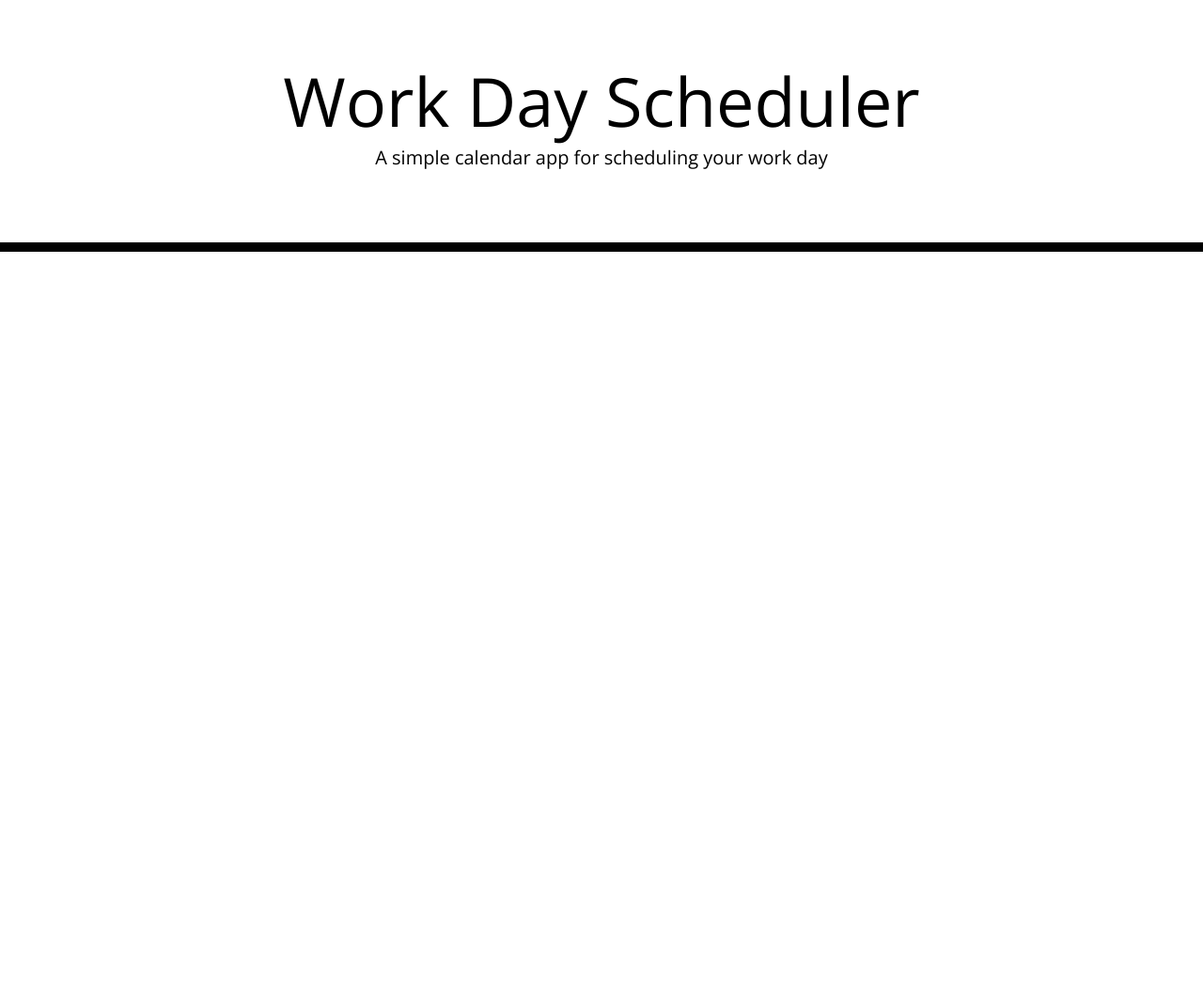
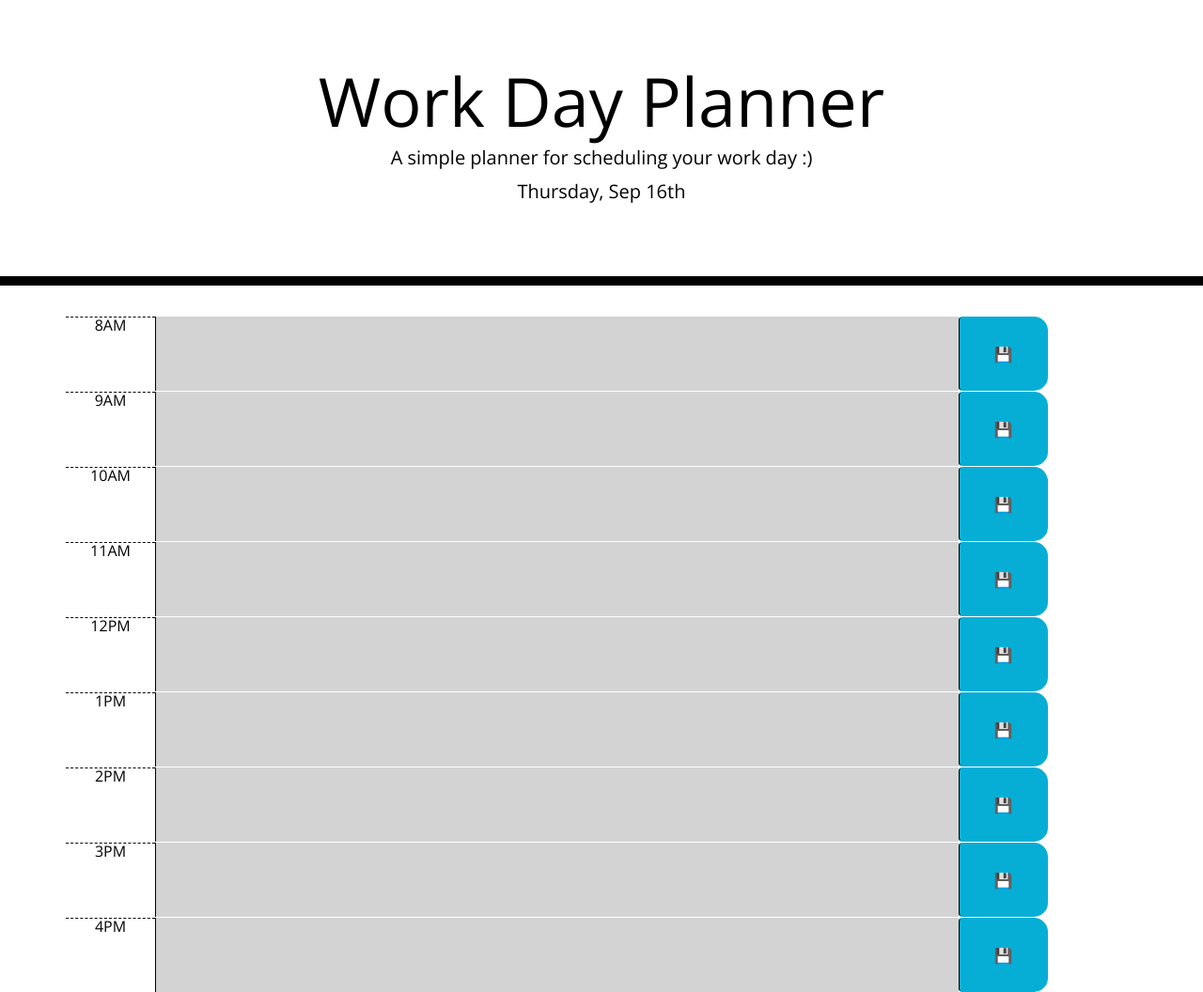
Before and after one commit to pvalte/Workday-Planner, a plain HTML site: page index.html in a window 1280 px wide. Shown: the whole page at 94% size. Before the commit the page ends 800 px from the top, so only its background shows below. Drawn offline with nearby package versions, Linux system fonts and the light colour scheme; files that its build step writes are made by us from their sources.

Commit message:
add styling and functionality

```diff
--- /dev/null
+++ b/assets/script.js
@@ -0,0 +1,60 @@
+var list = JSON.parse(localStorage.getItem('plannarAppts')) || [];
+
+//WHEN I open the planner THEN the current day is displayed at the top of the calendar
+var todaysDate = moment();
+$('#currentDay').append(todaysDate.format('dddd, MMM Do'));
+
+//Each timeblock is color coded to indicate whether it is in the past, present, or future
+var colorCoder = function() {
+  var hours = $('.hour');
+  var descriptions = $('.description');
+  for(var i = 0; i < hours.length; i++) {
+      var hourName = hours[i].textContent;
+      var convertedHour = moment(hourName, ["hA"]).format("HH");
+      var currentHour = moment(todaysDate).format("HH");
+      var hourDiff = currentHour - convertedHour;
+
+    if (hourDiff > 0) {
+      descriptions[i].className += ' past';
+    } else if (hourDiff === 0) {
+      descriptions[i].className += ' present';
+    } else {
+      descriptions[i].className += ' future';
+    }
+  }
+};
+
+//WHEN I click the save button for that timeblock THEN the text for that event is saved in local storage
+$('.saveBtn').on('click', function () {
+  // get nearby values
+  var value = $(this)
+    .siblings('textarea')
+    .val();
+  var time = $(this)
+    .parent()
+    .attr('id');
+
+  localStorage.setItem(time, value);
+})
+
+//TO DO: WHEN I refresh the page THEN the saved events persist
+function renderAppointments() {
+  //get data from local storage
+  var timeBlocks = $('.time-block');
+  var textAreas = $('textarea');
+  console.log(timeBlocks);
+  console.log(textAreas);
+
+  for(var i = 0; i < timeBlocks.length; i++) {
+    var timeId = timeBlocks[i].id;
+    var value = localStorage.getItem(timeId);
+
+    if (value) {
+      textAreas[i].textContent = value;
+    }
+  }
+}
+
+// render our to-dos on page load
+renderAppointments();
+colorCoder();
--- a/assets/style.css
+++ b/assets/style.css
@@ -44,17 +44,14 @@ textarea{
 
 .past {
   background-color: #d3d3d3;
-  color: white;
 }
 
 .present {
   background-color: #ff6961;
-  color: white;
 }
 
 .future {
   background-color: #77dd77;
-  color: white;
 }
 
 .saveBtn {
--- a/index.html
+++ b/index.html
@@ -1,38 +1,86 @@
 <!DOCTYPE html>
 <html lang="en">
+
 <head>
   <meta charset="UTF-8" />
   <meta name="viewport" content="width=device-width, initial-scale=1.0" />
   <meta http-equiv="X-UA-Compatible" content="ie=edge" />
-    <link
-      rel="stylesheet"
-      href="https://stackpath.bootstrapcdn.com/bootstrap/4.3.1/css/bootstrap.min.css"
-    />
-    <link
-      rel="stylesheet"
-      href="https://use.fontawesome.com/releases/v5.8.1/css/all.css"
-      integrity="sha384-50oBUHEmvpQ+1lW4y57PTFmhCaXp0ML5d60M1M7uH2+nqUivzIebhndOJK28anvf"
-      crossorigin="anonymous"
-    />
-    <link
-      href="https://fonts.googleapis.com/css?family=Open+Sans&display=swap"
-      rel="stylesheet"
-    />
-    <link rel="stylesheet" href="style.css" />
+  <link rel="stylesheet" href="https://stackpath.bootstrapcdn.com/bootstrap/4.3.1/css/bootstrap.min.css" />
+  <link rel="stylesheet" href="https://use.fontawesome.com/releases/v5.8.1/css/all.css"
+    integrity="sha384-50oBUHEmvpQ+1lW4y57PTFmhCaXp0ML5d60M1M7uH2+nqUivzIebhndOJK28anvf" crossorigin="anonymous" />
+  <link href="https://fonts.googleapis.com/css?family=Open+Sans&display=swap" rel="stylesheet" />
+  <link rel="stylesheet" href="assets/style.css" />
   <title>Work Day Scheduler</title>
 </head>
 
 <body>
   <header class="jumbotron">
-      <h1 class="display-3">Work Day Scheduler</h1>
-      <p class="lead">A simple calendar app for scheduling your work day</p>
+    <h1 class="display-3">Work Day Planner</h1>
+    <p class="lead">A simple planner for scheduling your work day :)</p>
     <p id="currentDay" class="lead"></p>
   </header>
   <div class="container">
     <!-- Timeblocks go here -->
+
+    <div id="hour-8" class="row time-block">
+      <div class="col-md-1 hour">8AM</div>
+      <textarea class="col-md-9 description"></textarea>
+      <button class="col-md-1 btn saveBtn">💾</button>
+    </div>
+
+    <div id="hour-9" class="row time-block">
+      <div class="col-md-1 hour">9AM</div>
+      <textarea class="col-md-9 description"></textarea>
+      <button class="col-md-1 btn saveBtn">💾</button>
+    </div>
+
+    <div id="hour-10" class="row time-block">
+      <div class="col-md-1 hour">10AM</div>
+      <textarea class="col-md-9 description"></textarea>
+      <button class="col-md-1 btn saveBtn">💾</button>
+    </div>
+
+    <div id="hour-11" class="row time-block">
+      <div class="col-md-1 hour">11AM</div>
+      <textarea class="col-md-9 description"></textarea>
+      <button class="col-md-1 btn saveBtn">💾</button>
+    </div>
+
+    <div id="hour-12" class="row time-block">
+      <div class="col-md-1 hour">12PM</div>
+      <textarea class="col-md-9 description"></textarea>
+      <button class="col-md-1 btn saveBtn">💾</button>
+    </div>
+
+    <div id="hour-1" class="row time-block">
+      <div class="col-md-1 hour">1PM</div>
+      <textarea class="col-md-9 description"></textarea>
+      <button class="col-md-1 btn saveBtn">💾</button>
+    </div>
+
+    <div id="hour-2" class="row time-block">
+      <div class="col-md-1 hour">2PM</div>
+      <textarea class="col-md-9 description"></textarea>
+      <button class="col-md-1 btn saveBtn">💾</button>
+    </div>
+
+    <div id="hour-3" class="row time-block">
+      <div class="col-md-1 hour">3PM</div>
+      <textarea class="col-md-9 description"></textarea>
+      <button class="col-md-1 btn saveBtn">💾</button>
+    </div>
+
+    <div id="hour-4" class="row time-block">
+      <div class="col-md-1 hour">4PM</div>
+      <textarea class="col-md-9 description"></textarea>
+      <button class="col-md-1 btn saveBtn">💾</button>
+    </div>
+
   </div>
 
   <script src="https://code.jquery.com/jquery-3.4.1.min.js"></script>
   <script src="https://cdnjs.cloudflare.com/ajax/libs/moment.js/2.24.0/moment.min.js"></script>
+  <script src="./assets/script.js"></script>
 </body>
+
 </html>
```
Lines whose indentation alone changed are shown as unchanged.
